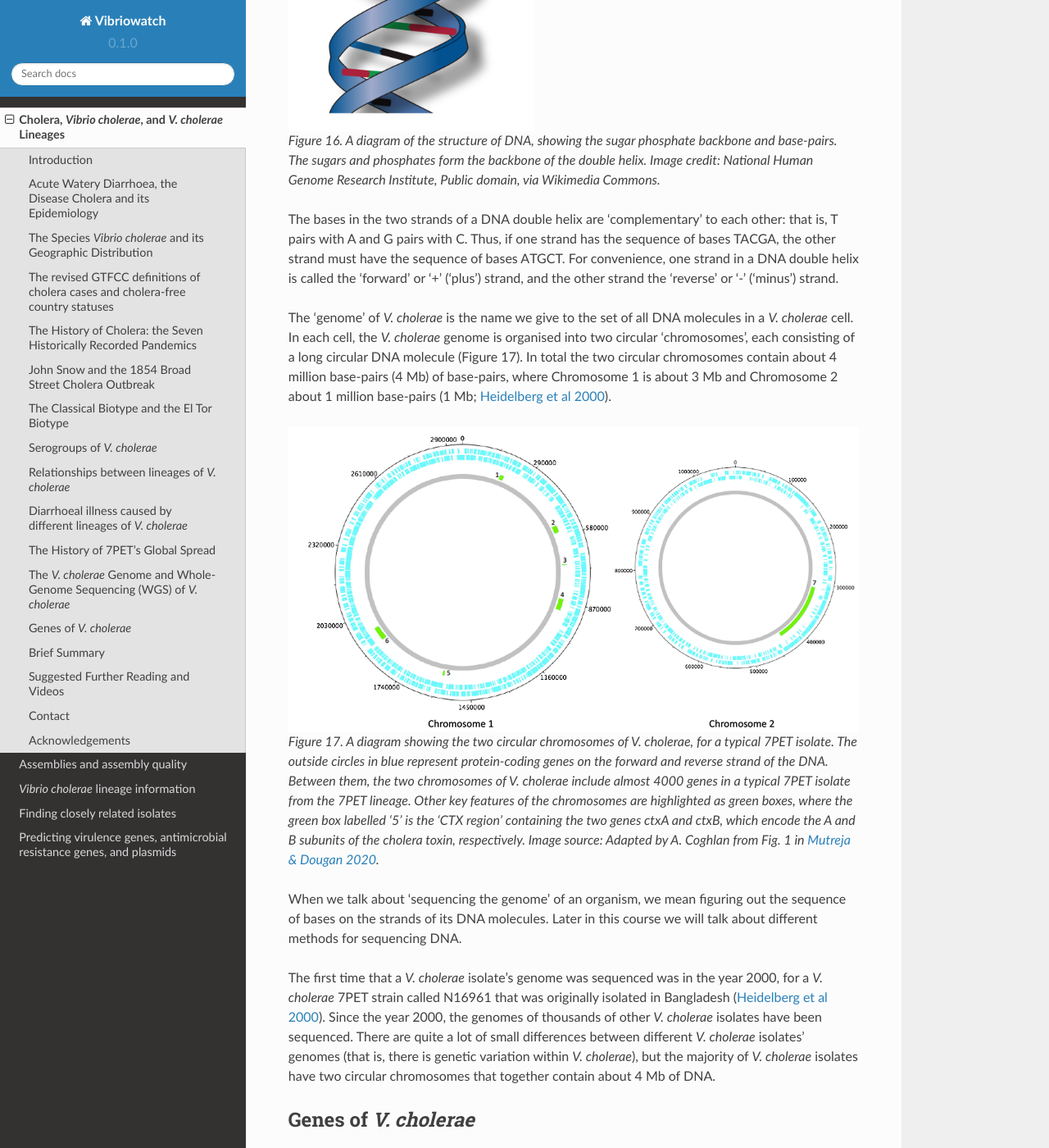
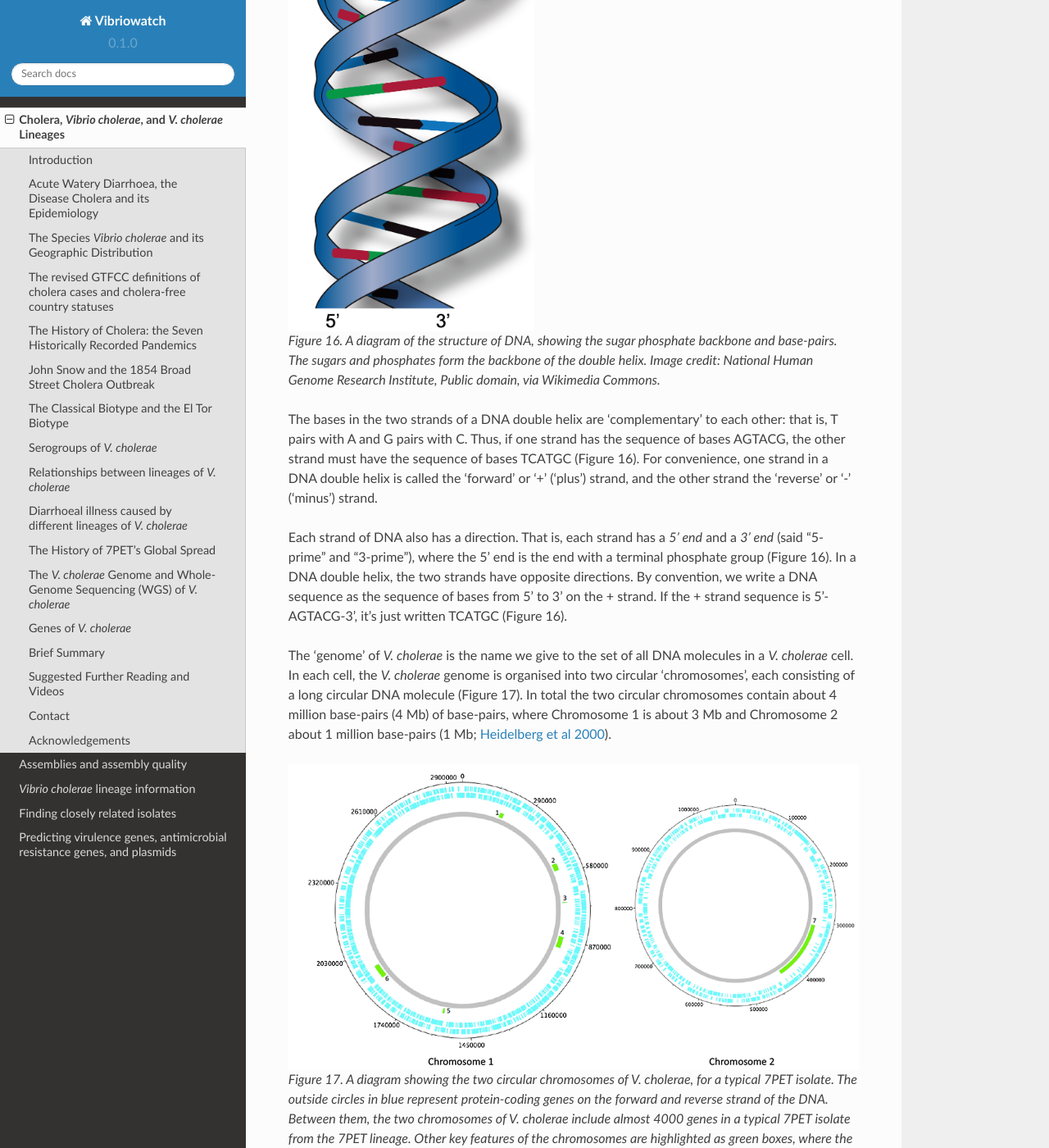
Before and after one commit to avrilcoghlan/cholerabook, a Sphinx documentation site: the page built from docs/source/vibriogenomes.rst, in a window 1280 px wide and 1400 px high, scrolled down 15078 px. Shown: the whole window at 82% size. Built offline with Sphinx 7.4.7 and the Read the Docs theme 2.0.0, drawn with Linux system fonts in a browser that asks for light colours; some of the changed text lies outside the part shown.

Commit message:
Update vibriogenomes.rst

```diff
--- a/docs/source/vibriogenomes.rst
+++ b/docs/source/vibriogenomes.rst
@@ -100,7 +100,7 @@
 .. _PopPUNK: https://pubmed.ncbi.nlm.nih.gov/30679308/
 
 There is only one lineage of *V. cholerae* which causes epidemic cholera at present.
-This lineage is known as the **'7PET'** lineage. What do we mean when we say 7PET causes 'epidemic cholera'?
+This lineage is known as the **'7PET'** lineage. What do we mean when we say 7PET causes **'epidemic cholera'**?
 The word 'epidemic' is defined by the CDC as an unexpected increase in the number of disease cases in a specific geographical area;
 they say that an outbreak is defined in the same way but for a more limited geographic area (see the `CDC website`_).
 Note that the WHO provides detailed technical guidance on what it considers to be a 'suspected cholera outbreak',
@@ -447,15 +448,21 @@
 a phosphate group, and one of four 'bases'. The bases are thymine (abbreviated as 'T'), adenine ('A'), guanine ('G')
 and cytosine ('C').
 
-.. figure:: DNA_structure.jpg
+.. figure:: DNA_structure.png
   :width: 300
 
   Figure 16. A diagram of the structure of DNA, showing the sugar phosphate backbone and base-pairs. The sugars and phosphates form the backbone of the double helix. Image credit: National Human Genome Research Institute, Public domain, via Wikimedia Commons.
 
 The bases in the two strands of a DNA double helix are 'complementary' to each other: that is, T pairs with
-A and G pairs with C. Thus, if one strand has the sequence of bases TACGA, the other strand must have the sequence
-of bases ATGCT. For convenience, one strand in a DNA double helix is called the 'forward' or '+' ('plus') strand, and the
+A and G pairs with C. Thus, if one strand has the sequence of bases AGTACG, the other strand must have the sequence
+of bases TCATGC (Figure 16). For convenience, one strand in a DNA double helix is called the 'forward' or '+' ('plus') strand, and the
 other strand the 'reverse' or '-' ('minus') strand.
+
+Each strand of DNA also has a direction. That is, each strand has a *5' end* and a *3' end* (said "5-prime" and "3-prime"),
+where the 5' end is the end with a terminal phosphate group (Figure 16).
+In a DNA double helix, the two strands have opposite directions.
+By convention, we write a DNA sequence as the sequence of bases from 5' to 3' on the + strand.
+If the + strand sequence is 5'-AGTACG-3', it's just written TCATGC (Figure 16).
 
 The 'genome' of *V. cholerae* is the name we give to the set of all DNA molecules in a *V. cholerae* cell.
 In each cell, the *V. cholerae* genome is organised into two circular 'chromosomes', each consisting of a long circular DNA molecule (Figure 17).
@@ -467,7 +474,7 @@
 .. figure:: Chromosomes.png
   :width: 800
 
-  Figure 17. A diagram showing the two circular chromosomes of *V. cholerae*, for a typical 7PET isolate. The outside circles in blue represent protein-coding genes on the forward and reverse strand of the DNA. Between them, the two chromosomes of *V. cholerae* include almost 4000 genes in a typical 7PET isolate from the 7PET lineage. Other key features of the chromosomes are highlighted as green boxes, where the green box labelled '5' is the 'CTX region' containing the two genes *ctxA* and *ctxB*, which encode the A and B subunits of the cholera toxin, respectively. Image source: Adapted by A. Coghlan from Fig. 1 in `Mutreja & Dougan 2020`_.
+  Figure 17. A diagram showing the two circular chromosomes of *V. cholerae*, for a typical 7PET isolate. The outside circles in blue represent protein-coding genes on the forward and reverse strand of the DNA. Between them, the two chromosomes of *V. cholerae* include almost 4000 genes in a typical 7PET isolate from the 7PET lineage. Other key features of the chromosomes are highlighted as green boxes, where the green box labelled '5' is the 'CTX prophage region' that contains several genes, including *ctxA* and *ctxB*, which encode the A and B subunits of the cholera toxin, respectively. Image source: Adapted by A. Coghlan from Fig. 1 in `Mutreja & Dougan 2020`_.
 
 .. _Mutreja & Dougan 2020: https://pubmed.ncbi.nlm.nih.gov/31345641/
 
@@ -492,8 +499,8 @@
 proteins that form cholera toxin. In total the two *V. cholerae* chromosomes contain almost 4000 protein-coding genes in a typical isolate
 from the 7PET lineage (`Heidelberg et al 2000`_).
 
-The *ctxA* and *ctxB* genes are usually found close together in the *V. cholerae* genome, in a region known as the **CTX region** (Figure 18).
-Practically 100% of 7PET isolates contain the CTX region in their chromosome, and so produce cholera toxin, and therefore cause a human
+The *ctxA* and *ctxB* genes are usually found close together in the *V. cholerae* genome, in a region known as the **CTX prophage region** that also includes some other genes (Figure 18).
+Practically 100% of 7PET isolates contain the CTX prophage region in their chromosome, and so produce cholera toxin, and therefore cause a human
 host to suffer acute watery diarrhoea. Isolates of a small number of non-epidemic lineages of *V. cholerae*, most
 of which are relatively closely related to 7PET (e.g. L3, L9, Gulf Coast, Classical), sometimes have *ctxA* and *ctxB* genes (`Chun et al 2009`_,
 `Hao et al 2023`_; `Domman et al 2017`_; see Figure 11 above). Occasionally *ctxAB* genes are seen in isolates of non-epidemic lineages of *V. cholerae* that
```
Also changed, not shown: other parts of docs/source/vibriogenomes.rst (+4 -3 lines).
